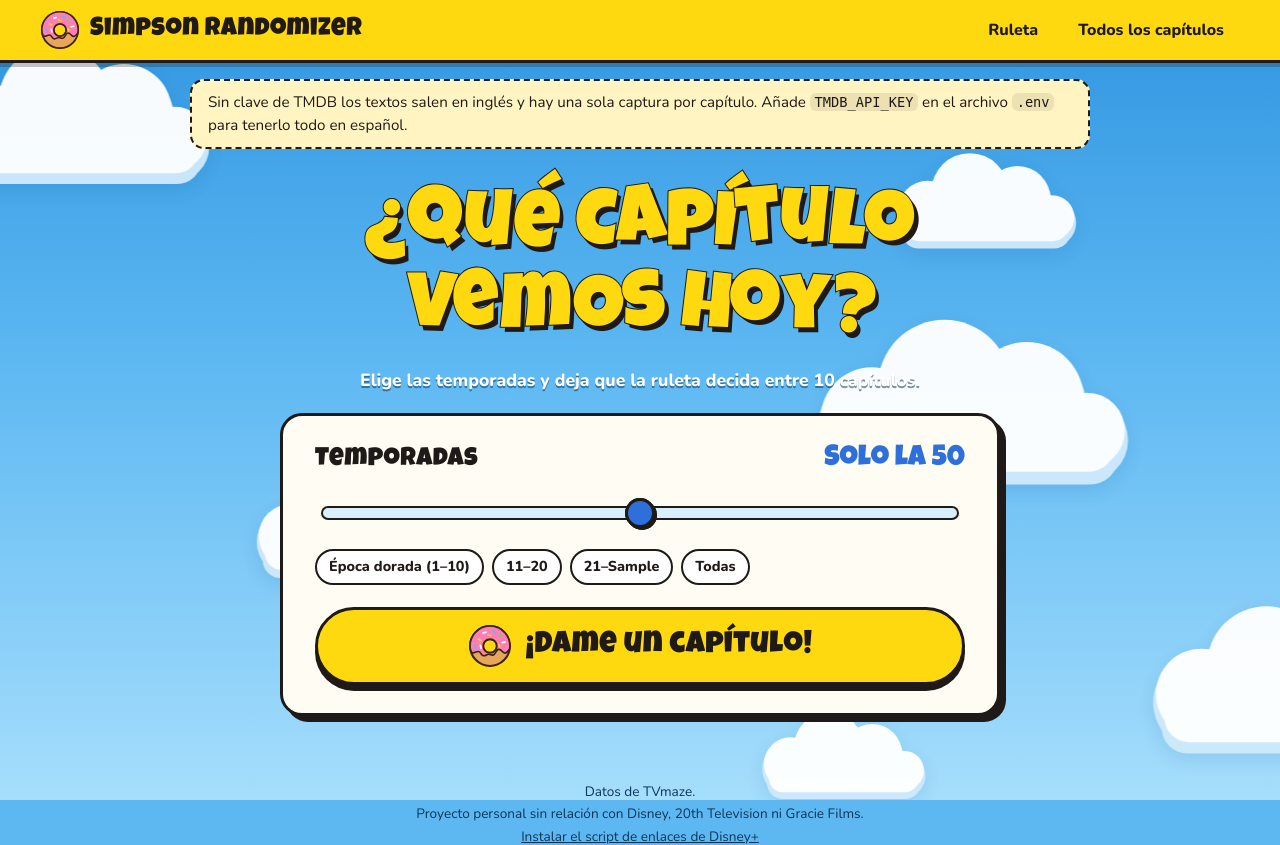
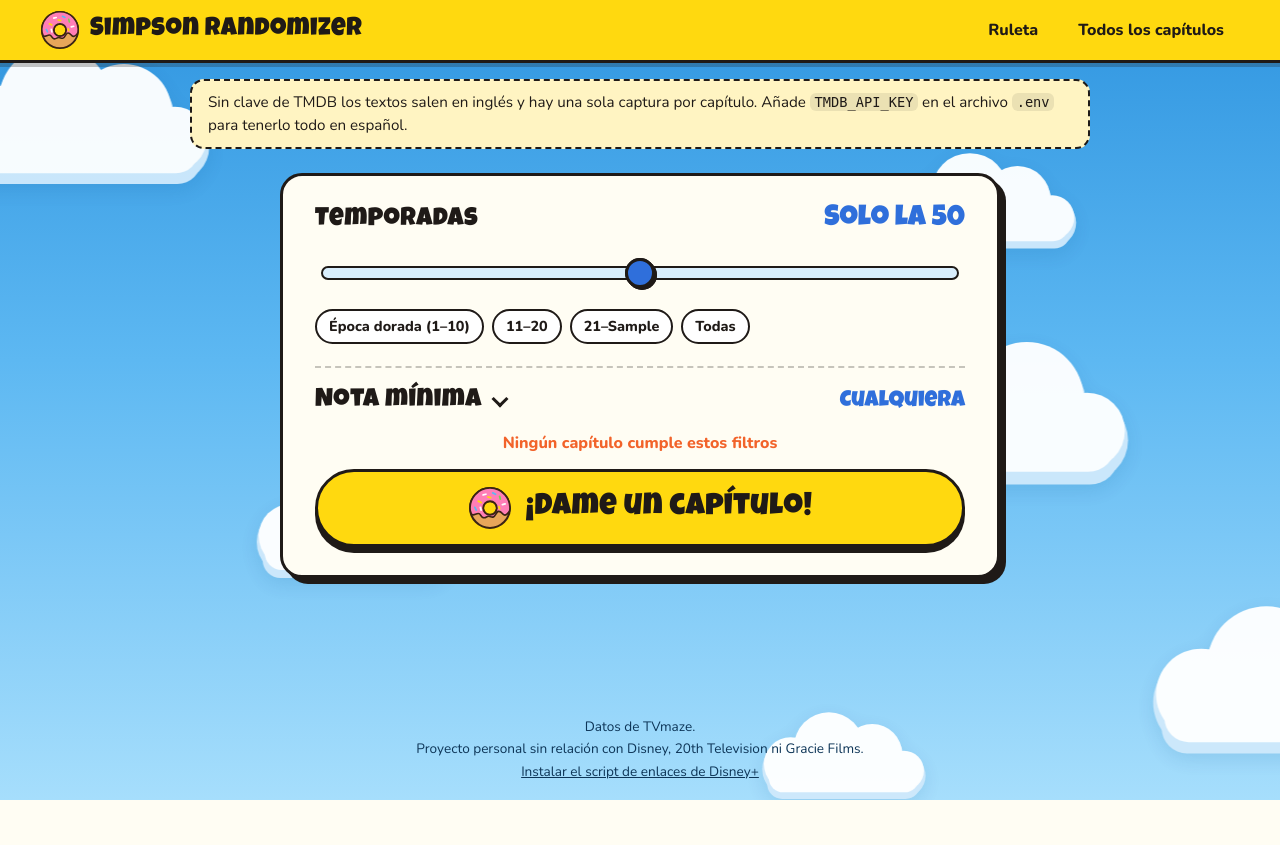
Before and after one commit to icervillalon/SimpsonRandomizer, a Flask app: template templates/index.html in a window 1280 px wide. Shown: the top 845 px of the page. After the commit the page ends 800 px from the top, so only its background shows below. Run offline with Flask 3, Linux system fonts and the light colour scheme; the template is opened without the code that fills it: most values are stand-ins (such as "Sample title", 1, 10 or a date in 2020).

Commit message:
Added score filter and modified homepage

```diff
--- a/app.py
+++ b/app.py
@@ -51,13 +51,19 @@ def data_unavailable(err):
 @app.get("/")
 def index():
     first, last = season_bounds()
+    episodes = catalog.episodes()
+    ratings = [e.rating for e in episodes if e.rating]
     return render_template(
         "index.html",
         first_season=first,
         last_season=last,
-        total=len(catalog.episodes()),
+        total=len(episodes),
         season_from=request.args.get("desde", first, type=int),
         season_to=request.args.get("hasta", last, type=int),
+        min_rating=request.args.get("nota", 0, type=float),
+        max_rating=max(ratings, default=10),
+        # [temporada, nota] de cada capítulo, para contar en vivo cuántos cumplen los filtros
+        episode_ratings=[[e.season, e.rating or 0] for e in episodes],
     )
 
 
@@ -77,9 +83,13 @@ def episode_page(season: int, number: int):
 @app.get("/api/aleatorio")
 def api_random():
     first, last = season_bounds()
-    ep = catalog.random(request.args.get("desde", first, type=int), request.args.get("hasta", last, type=int))
+    ep = catalog.random(
+        request.args.get("desde", first, type=int),
+        request.args.get("hasta", last, type=int),
+        request.args.get("nota", 0, type=float),
+    )
     if ep is None:
-        return jsonify(error="No hay capítulos en ese rango de temporadas."), 404
+        return jsonify(error="No hay capítulos con esos filtros."), 404
     return jsonify(episode_payload(ep))
 
 
--- a/episodes.py
+++ b/episodes.py
@@ -303,9 +303,12 @@ class Catalog:
         i = episodes.index(ep)
         return (episodes[i - 1] if i > 0 else None, episodes[i + 1] if i + 1 < len(episodes) else None)
 
-    def random(self, season_from: int, season_to: int) -> Episode | None:
+    def random(self, season_from: int, season_to: int, min_rating: float = 0) -> Episode | None:
         lo, hi = sorted((season_from, season_to))
-        pool = [e for e in self.episodes() if lo <= e.season <= hi]
+        pool = [
+            e for e in self.episodes()
+            if lo <= e.season <= hi and (not min_rating or (e.rating or 0) >= min_rating)
+        ]
         return random.choice(pool) if pool else None
 
     def stills(self, ep: Episode) -> list[str]:
--- a/static/css/style.css
+++ b/static/css/style.css
@@ -261,6 +261,24 @@ code { font-size: .9em; background: rgba(0,0,0,.08); padding: .1em .35em; border
 .dual-range input[type="range"]:focus-visible::-moz-range-thumb { outline: 3px solid var(--bart); outline-offset: 2px; }
 
 .presets { display: flex; flex-wrap: wrap; gap: 8px; margin: 14px 0 22px; }
+.rating-filter { margin-bottom: 16px; padding-top: 14px; border-top: 2px dashed rgba(31, 26, 23, .25); }
+.rating-filter summary { list-style: none; cursor: pointer; }
+.rating-filter summary::-webkit-details-marker { display: none; }
+.rating-filter summary:focus-visible { outline: 3px solid var(--marge); outline-offset: 4px; border-radius: 8px; }
+.rating-filter summary { align-items: center; }
+.chevron {
+  flex: 0 0 auto;
+  margin-right: auto;
+  width: 12px; height: 12px;
+  border-right: 3px solid var(--ink);
+  border-bottom: 3px solid var(--ink);
+  transform: translateY(-3px) rotate(45deg);
+  transition: transform .2s;
+}
+.rating-filter[open] .chevron { transform: translateY(3px) rotate(-135deg); }
+.rating-filter:not([open]) .range-label { font-size: 1.4rem; }
+.match-count { margin: -6px 0 14px; text-align: center; font-weight: 800; color: var(--muted); }
+.match-count.is-empty { color: var(--bart); }
 
 .chip {
   font: inherit;
@@ -545,6 +563,8 @@ code { font-size: .9em; background: rgba(0,0,0,.08); padding: .1em .35em; border
 
 @media (max-width: 520px) {
   .topbar { justify-content: center; position: relative; }
+  .picker-head h2 { font-size: 1.35rem; white-space: nowrap; }
+  .range-label, .rating-filter:not([open]) .range-label { font-size: 1.4rem; }
   .pager { flex-direction: column; }
   .pager .btn { max-width: 100%; }
 }
--- a/static/js/app.js
+++ b/static/js/app.js
@@ -9,7 +9,9 @@ function recall(key) {
   try { return JSON.parse(localStorage.getItem(key)); } catch { return null; }
 }
 
-/* ---------- Selector de temporadas ---------- */
+/* ---------- Filtros: temporadas y nota mínima ---------- */
+
+const formatRating = (n) => n.toFixed(1).replace(".", ",");
 
 function setupPicker(picker) {
   const first = Number(picker.dataset.first);
@@ -18,24 +20,41 @@ function setupPicker(picker) {
   const toInput = document.getElementById("season-to");
   const label = document.getElementById("range-label");
   const fill = document.getElementById("range-fill");
-  const chips = picker.querySelectorAll(".presets .chip");
+  const chips = picker.querySelectorAll("#season-presets .chip");
 
-  // Si la URL no fija el rango, recupera el último usado.
+  const ratingInput = document.getElementById("min-rating");
+  const ratingLabel = document.getElementById("rating-label");
+  const ratingFill = document.getElementById("rating-fill");
+  const ratingChips = picker.querySelectorAll("#rating-presets .chip");
+  const ratingFloor = Number(ratingInput.min);
+  const ratingCeil = Number(ratingInput.max);
+  const countLabel = document.getElementById("match-count");
+  const spinButton = document.getElementById("spin");
+  const episodeRatings = JSON.parse(document.getElementById("episode-ratings").textContent);
+
+  // Si la URL no fija los filtros, recupera los últimos usados.
   const params = new URLSearchParams(location.search);
   const saved = recall(STORAGE_KEY);
   if (!params.has("desde") && saved) {
     fromInput.value = saved.from;
     toInput.value = saved.to;
   }
+  if (!params.has("nota") && saved?.rating) ratingInput.value = saved.rating;
 
-  function range() {
+  function filters() {
     const a = Number(fromInput.value);
     const b = Number(toInput.value);
-    return { from: Math.min(a, b), to: Math.max(a, b) };
+    const value = Number(ratingInput.value);
+    // El extremo izquierdo significa "sin filtro", incluidos los capítulos sin nota.
+    const rating = value <= ratingFloor ? 0 : value;
+    const from = Math.min(a, b);
+    const to = Math.max(a, b);
+    const count = episodeRatings.filter(([s, r]) => s >= from && s <= to && (!rating || r >= rating)).length;
+    return { from, to, rating, count };
   }
 
   function render() {
-    const { from, to } = range();
+    const { from, to, rating, count } = filters();
     const span = last - first || 1;
     fill.style.left = `${((from - first) / span) * 100}%`;
     fill.style.right = `${((last - to) / span) * 100}%`;
@@ -43,7 +62,21 @@ function setupPicker(picker) {
     chips.forEach((chip) => {
       chip.classList.toggle("is-active", Number(chip.dataset.from) === from && Number(chip.dataset.to) === to);
     });
-    store(STORAGE_KEY, { from, to });
+
+    const ratingSpan = ratingCeil - ratingFloor || 1;
+    ratingFill.style.left = `${((Number(ratingInput.value) - ratingFloor) / ratingSpan) * 100}%`;
+    ratingFill.style.right = "0";
+    ratingLabel.textContent = rating ? `★ ${formatRating(rating)}+` : "Cualquiera";
+    ratingChips.forEach((chip) => {
+      const chipRating = Number(chip.dataset.rating);
+      chip.classList.toggle("is-active", (chipRating <= ratingFloor ? 0 : chipRating) === rating);
+    });
+
+    countLabel.textContent = count === 1 ? "1 capítulo posible"
+      : count ? `${count} capítulos posibles` : "Ningún capítulo cumple estos filtros";
+    countLabel.classList.toggle("is-empty", count === 0);
+    spinButton.disabled = count === 0;
+    store(STORAGE_KEY, { from, to, rating });
   }
 
   // El pulgar que esté encima recibe el clic: subimos el que se ha movido.
@@ -56,8 +89,14 @@ function setupPicker(picker) {
     render();
   }));
 
+  ratingInput.addEventListener("input", render);
+  ratingChips.forEach((chip) => chip.addEventListener("click", () => {
+    ratingInput.value = chip.dataset.rating;
+    render();
+  }));
+
   render();
-  return range;
+  return filters;
 }
 
 /* ---------- Ruleta ---------- */
@@ -65,18 +104,18 @@ function setupPicker(picker) {
 function setupRoulette() {
   const picker = document.getElementById("picker");
   if (!picker) return;
-  const getRange = setupPicker(picker);
+  const getFilters = setupPicker(picker);
   const button = document.getElementById("spin");
   const result = document.getElementById("result");
   const template = document.getElementById("episode-template");
 
   async function spin() {
-    const { from, to } = getRange();
+    const { from, to, rating } = getFilters();
     button.disabled = true;
     button.classList.add("is-spinning");
     const minDelay = new Promise((r) => setTimeout(r, 650));
     try {
-      const resp = await fetch(`/api/aleatorio?desde=${from}&hasta=${to}`);
+      const resp = await fetch(`/api/aleatorio?desde=${from}&hasta=${to}&nota=${rating}`);
       const data = await resp.json();
       await minDelay;
       if (!resp.ok) throw new Error(data.error || "Error al buscar un capítulo");
@@ -90,7 +129,7 @@ function setupRoulette() {
       p.textContent = `¡D'oh! ${err.message}`;
       result.replaceChildren(p);
     } finally {
-      button.disabled = false;
+      button.disabled = getFilters().count === 0;
       button.classList.remove("is-spinning");
     }
   }
@@ -139,7 +178,7 @@ function renderEpisode(template, ep) {
   const meta = [];
   if (ep.air_date_es) meta.push(`Emitido el ${ep.air_date_es}`);
   if (ep.runtime) meta.push(`${ep.runtime} min`);
-  if (ep.rating) meta.push(`★ ${ep.rating.toFixed(1)}`);
+  if (ep.rating) meta.push(`★ ${formatRating(ep.rating)}`);
   meta.forEach((text) => field("meta").append(Object.assign(document.createElement("li"), { textContent: text })));
 
   field("overview").textContent = ep.overview || "Sin sinopsis.";
--- a/templates/index.html
+++ b/templates/index.html
@@ -2,10 +2,6 @@
 {% from "macros.html" import wobbly, disney_button %}
 
 {% block content %}
-<section class="hero">
-  <h1 class="logo-title">{{ wobbly("¿Qué capítulo") }}<br>{{ wobbly("vemos hoy?") }}</h1>
-  <p class="hero-sub">Elige las temporadas y deja que la ruleta decida entre {{ total }} capítulos.</p>
-</section>
 
 <section class="panel picker" id="picker"
          data-first="{{ first_season }}" data-last="{{ last_season }}"
@@ -23,12 +19,37 @@
     <input type="range" id="season-to" min="{{ first_season }}" max="{{ last_season }}" value="{{ season_to }}" aria-label="Hasta la temporada">
   </div>
 
-  <div class="presets" role="group" aria-label="Rangos rápidos">
+  <div class="presets" id="season-presets" role="group" aria-label="Rangos rápidos">
     <button type="button" class="chip" data-from="1" data-to="{{ [10, last_season]|min }}">Época dorada (1–10)</button>
     <button type="button" class="chip" data-from="{{ [11, last_season]|min }}" data-to="{{ [20, last_season]|min }}">11–20</button>
     <button type="button" class="chip" data-from="{{ [21, last_season]|min }}" data-to="{{ last_season }}">21–{{ last_season }}</button>
     <button type="button" class="chip" data-from="{{ first_season }}" data-to="{{ last_season }}">Todas</button>
   </div>
+
+  {% set rating_floor = 5 %}
+  {% set rating_ceil = (max_rating * 10)|round(0, 'floor') / 10 %}
+  <details class="rating-filter" id="rating-filter">
+  <summary class="picker-head">
+    <h2>Nota mínima</h2><span class="chevron" aria-hidden="true"></span>
+    <output class="range-label" id="rating-label" aria-live="polite">Cualquiera</output>
+  </summary>
+
+  <div class="dual-range" id="rating-range" data-floor="{{ rating_floor }}">
+    <div class="dual-range-track"><div class="dual-range-fill" id="rating-fill"></div></div>
+    <input type="range" id="min-rating" min="{{ rating_floor }}" max="{{ rating_ceil }}" step="0.1"
+           value="{{ [min_rating, rating_floor]|max }}" aria-label="Nota mínima del capítulo">
+  </div>
+
+  <div class="presets" id="rating-presets" role="group" aria-label="Notas rápidas">
+    <button type="button" class="chip" data-rating="{{ rating_floor }}">Cualquiera</button>
+    <button type="button" class="chip" data-rating="7">★ 7 o más</button>
+    <button type="button" class="chip" data-rating="7.5">★ 7,5 o más</button>
+    <button type="button" class="chip" data-rating="8">★ 8 o más</button>
+  </div>
+  </details>
+
+  <p class="match-count" id="match-count" aria-live="polite"></p>
+  <script type="application/json" id="episode-ratings">{{ episode_ratings|tojson }}</script>
 
   <button type="button" class="btn-spin" id="spin">
     <img src="{{ url_for('static', filename='img/donut.svg') }}" alt="" width="44" height="44">
--- a/templates/macros.html
+++ b/templates/macros.html
@@ -19,6 +19,6 @@
 <ul class="meta">
   {% if ep.air_date %}<li>Emitido el {{ ep.air_date_es }}</li>{% endif %}
   {% if ep.runtime %}<li>{{ ep.runtime }} min</li>{% endif %}
-  {% if ep.rating %}<li>★ {{ "%.1f"|format(ep.rating) }}</li>{% endif %}
+  {% if ep.rating %}<li>★ {{ ("%.1f"|format(ep.rating)).replace('.', ',') }}</li>{% endif %}
 </ul>
 {%- endmacro %}
```
